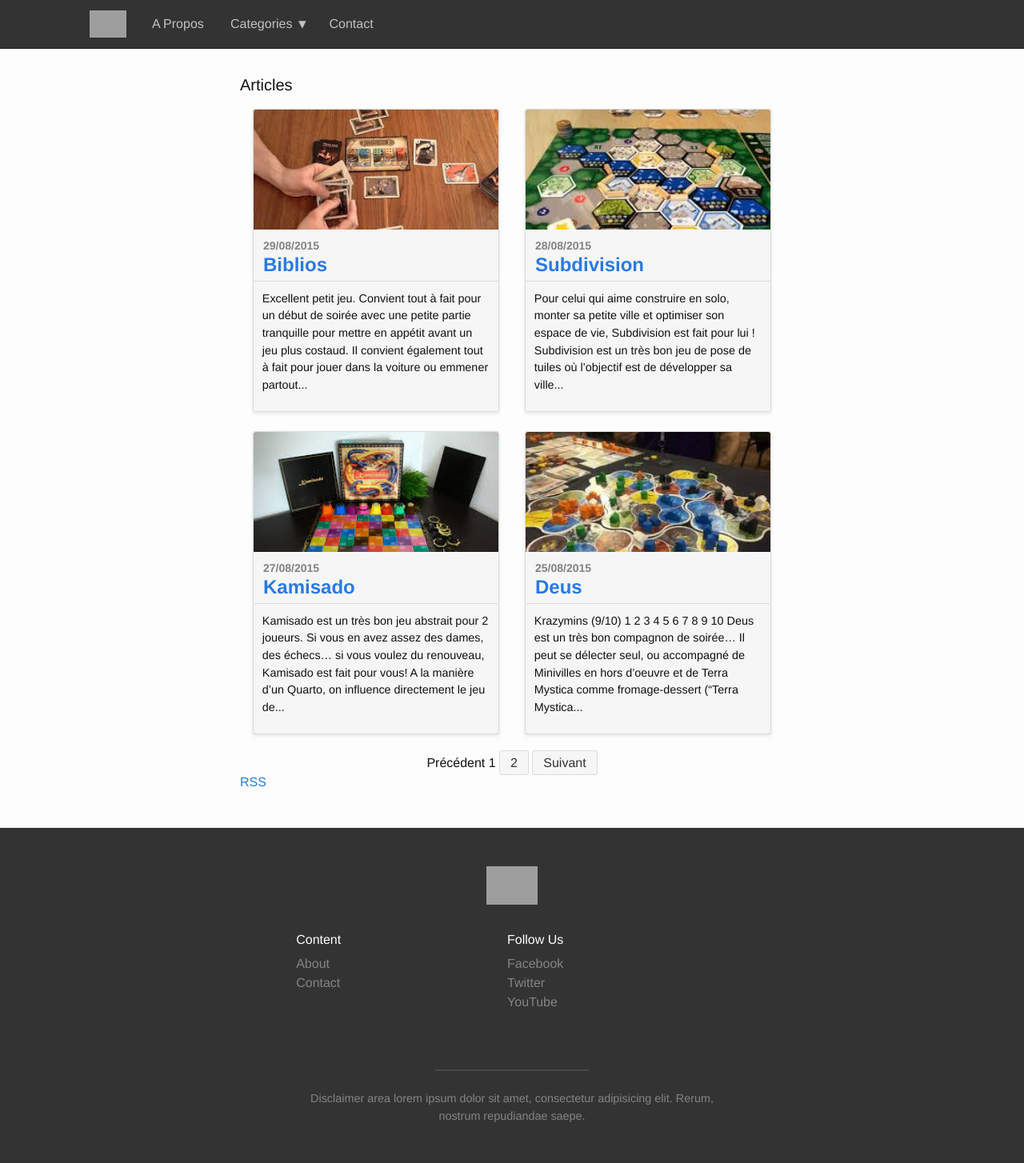
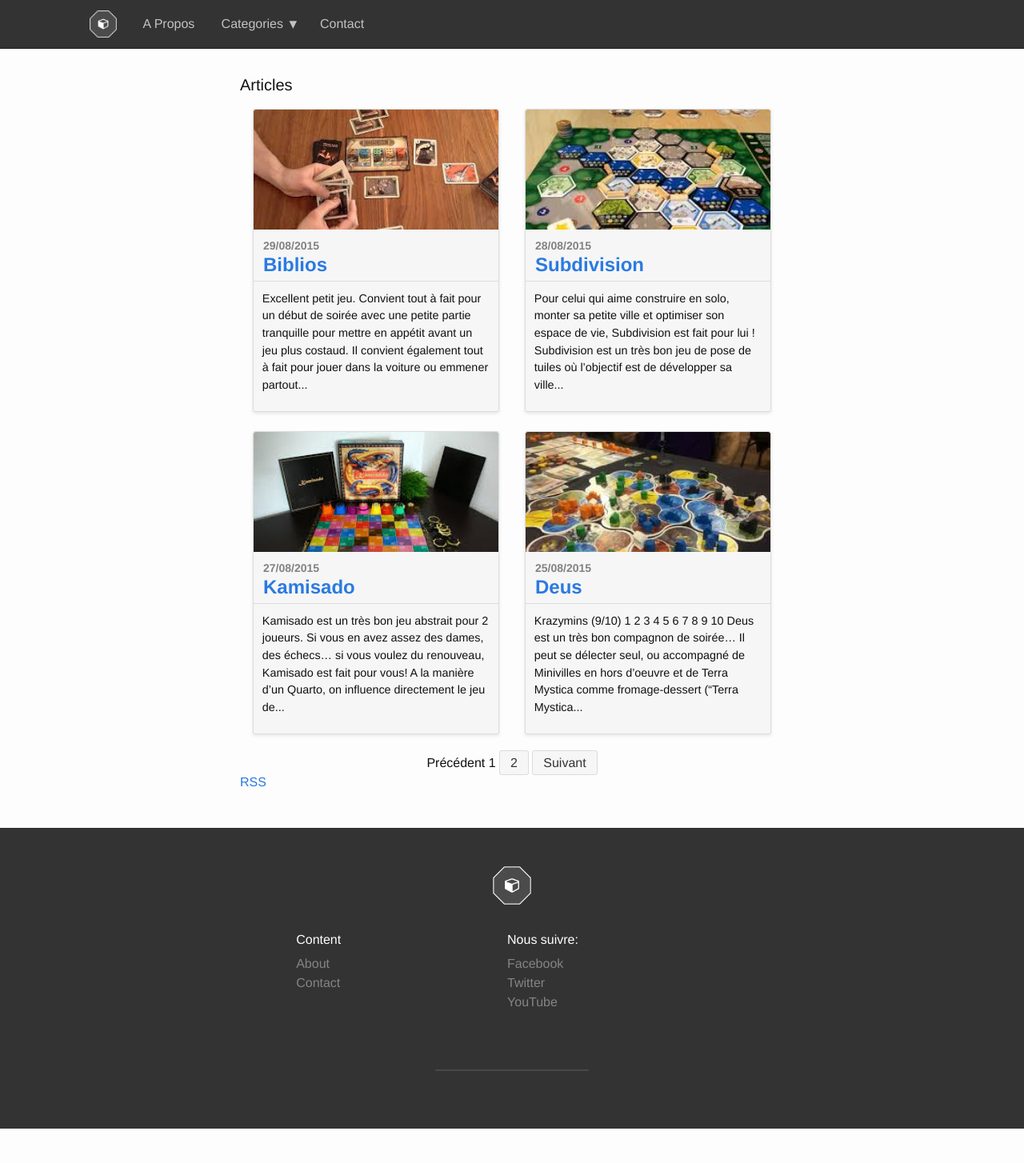
Before and after one commit to turn-over/turn-over, a Jekyll site: the page built from index.html, in a window 1280 px wide. Shown: the whole page at 80% size. Built offline with Jekyll 4.4.1, drawn with Linux system fonts in a browser that asks for light colours; nearby versions of some CDN libraries; library files that are not in the unit come from our copies; the list of posts is cut into pages by our own code; after the commit the page ends 1411 px from its top, so only the background shows below that; grey boxes are pictures that could not be loaded.

Commit message:
First attempt of a logo

```diff
--- a/_includes/footer.html
+++ b/_includes/footer.html
@@ -1,6 +1,6 @@
 <footer class="footer" role="contentinfo">
   <div class="footer-logo">
-    <img src="https://raw.githubusercontent.com/thoughtbot/refills/master/source/images/placeholder_logo_1.png" alt="Logo image">
+    <img src="/assets/img/turn-over-logo.png" alt="Logo image">
   </div>
   <div class="footer-links">
     <ul>
@@ -9,13 +9,11 @@
       <li><a href="javascript:void(0)">Contact</a></li>
     </ul>
     <ul>
-      <li><h3>Follow Us</h3></li>
+      <li><h3>Nous suivre:</h3></li>
       <li><a href="javascript:void(0)">Facebook</a></li>
       <li><a href="javascript:void(0)">Twitter</a></li>
       <li><a href="javascript:void(0)">YouTube</a></li>
     </ul>
   </div>
   <hr>
-
-  <p>Disclaimer area lorem ipsum dolor sit amet, consectetur adipisicing elit. Rerum, nostrum repudiandae saepe.</p>
 </footer>
--- a/_includes/header.html
+++ b/_includes/header.html
@@ -2,7 +2,7 @@
 <header class="navigation" role="banner">
   <div class="navigation-wrapper">
     <a href="{{ site.baseurl }}/" class="logo">
-      <img src="https://raw.githubusercontent.com/thoughtbot/refills/master/source/images/placeholder_logo_1.png" alt="Logo Image">
+      <img src="/assets/img/turn-over-logo.png" alt="Logo Image">
     </a>
     <a href="javascript:void(0)" class="navigation-menu-button" id="js-mobile-menu">MENU</a>
     <nav role="navigation">
```
Also changed, not shown: assets/img/turn-over-logo.png (added).
